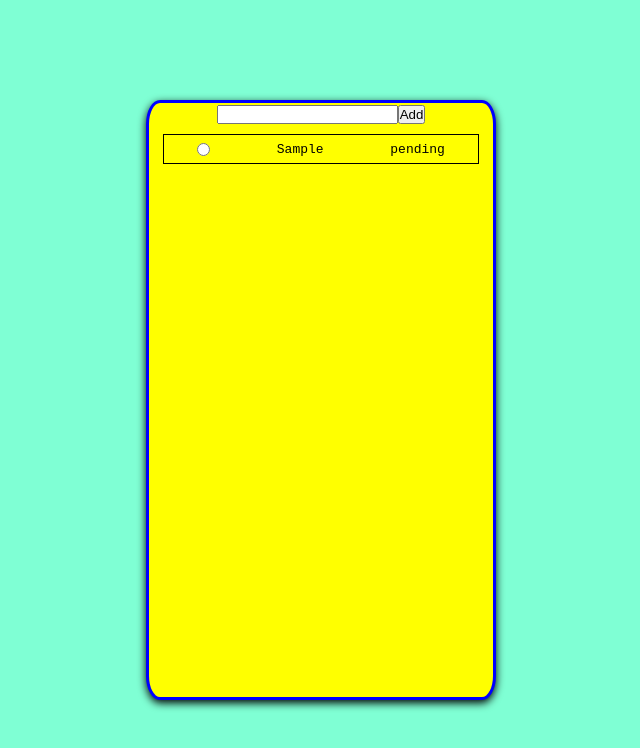
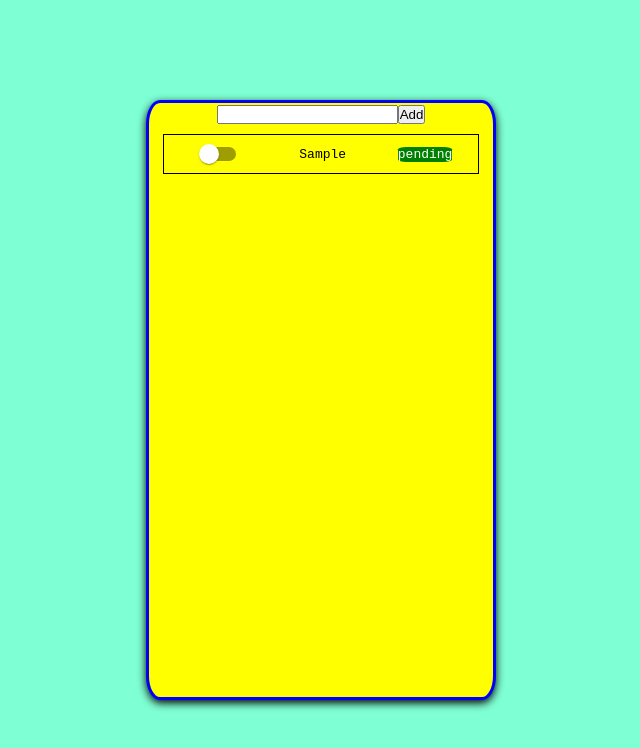
Before and after one commit to Sachin2903/Advanced_15_mini_projects, a React (Create React App) app: page / in a window 1280 px wide. Both pictures are taken after typing "Sample" into the empty fields and a click on the button "Add". Shown: the top 748 px of the page, without its empty margins (319-959 px from the left). Built offline with nearby package versions, Linux system fonts and the light colour scheme.

Commit message:
to_do_list_using_redux_24_may

```diff
--- a/package.json
+++ b/package.json
@@ -3,6 +3,9 @@
   "version": "0.1.0",
   "private": true,
   "dependencies": {
+    "@emotion/react": "^11.11.0",
+    "@emotion/styled": "^11.11.0",
+    "@mui/material": "^5.13.2",
     "@reduxjs/toolkit": "^1.9.5",
     "@testing-library/jest-dom": "^5.16.5",
     "@testing-library/react": "^13.4.0",
--- a/src/Styles/list/list.module.css
+++ b/src/Styles/list/list.module.css
@@ -11,4 +11,16 @@
 .listtask {
   max-width: 50%;
   word-break: break-all;
+}
+
+.green {
+  border-radius: 15%;
+  color: white;
+  background-color: green;
+}
+
+.red {
+  border-radius: 15%;
+  background-color: red;
+  color: black;
 }/*# sourceMappingURL=list.module.css.map */
--- a/src/Styles/list/list.module.scss
+++ b/src/Styles/list/list.module.scss
@@ -11,3 +11,13 @@
     max-width: 50%;
     word-break: break-all;
 }
+.green{
+    border-radius:15%;
+    color: white;
+    background-color:green;
+}
+.red{
+    border-radius:15%;
+    background-color: red;
+    color: black;
+}
--- a/src/components/molecules/list.js
+++ b/src/components/molecules/list.js
@@ -1,4 +1,5 @@
 import { Fragment } from "react";
+import Switch from '@mui/material/Switch';
 import { useDispatch } from "react-redux";
 import { todolistSlice } from "../../slice/todolistslice";
 import style from "../../Styles/list/list.module.css"
@@ -10,9 +11,9 @@ export function List({name,status,id}){
     return (
        <Fragment>
         <div className={style.list}>
-          <input onChange={changeStatus} type="radio"/>
+          <Switch onChange={changeStatus}/>
           <p className={style.listtask}>{name}</p>
-          <p >{status}</p>
+          <p  className={(status==="pending")?style.green:style.red}>{status}</p>
           </div>
 
 
--- a/src/slice/todolistslice.js
+++ b/src/slice/todolistslice.js
@@ -16,9 +16,13 @@ export const todolistSlice=createSlice({
         changemystatus:(state,action)=>{
 
          state.map((e,i)=>{
-            console.log(e.status);
+
              if(i==action.payload){
-               e.status="complete";
+
+                (e.status==="pending")?e.status="complete": e.status="pending"
+
+
+
              }
 
         })
```
Also changed, not shown: src/components/organisms/todolist.js (+8 -8 lines), 2 other files (tests, documents, lock files or other folders).
